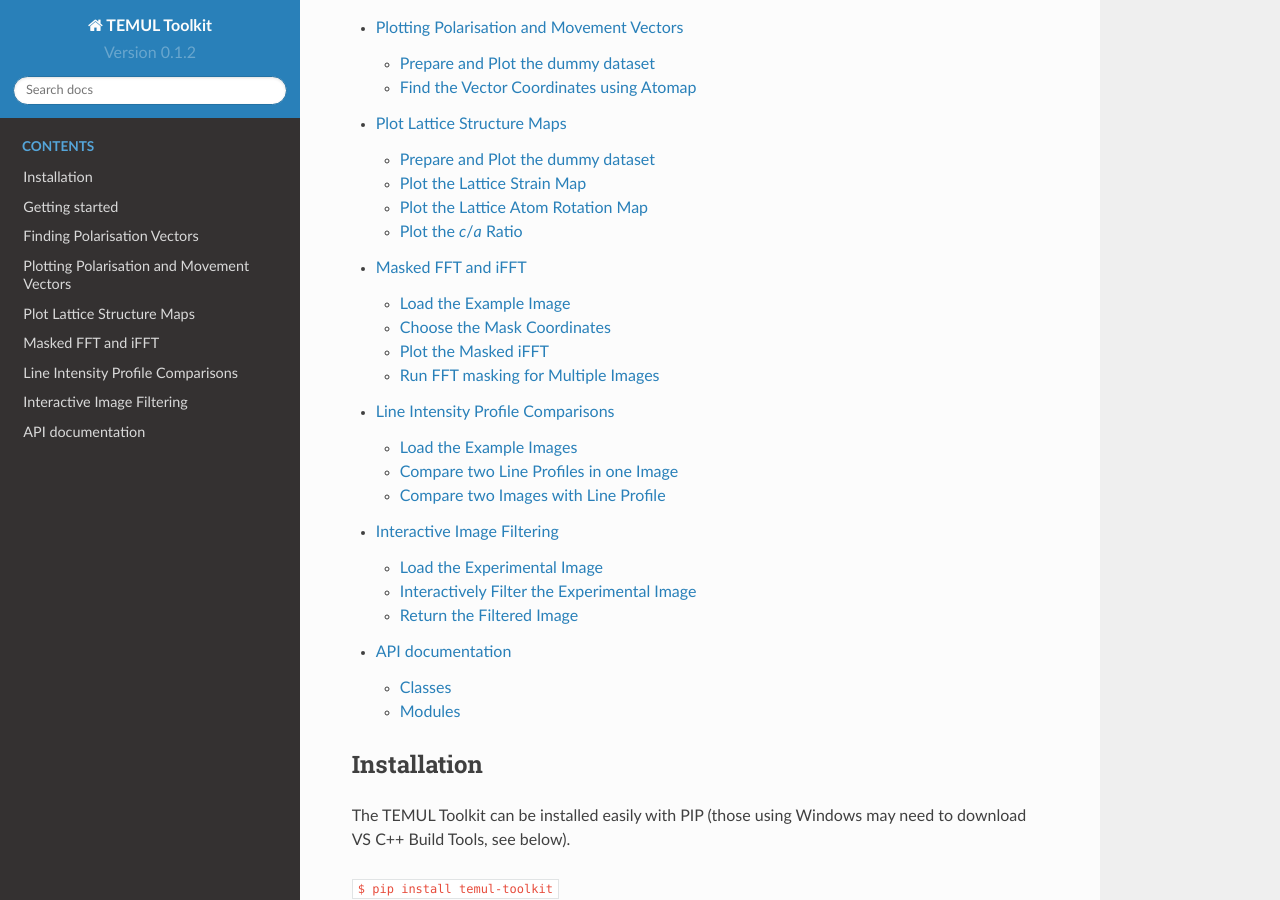
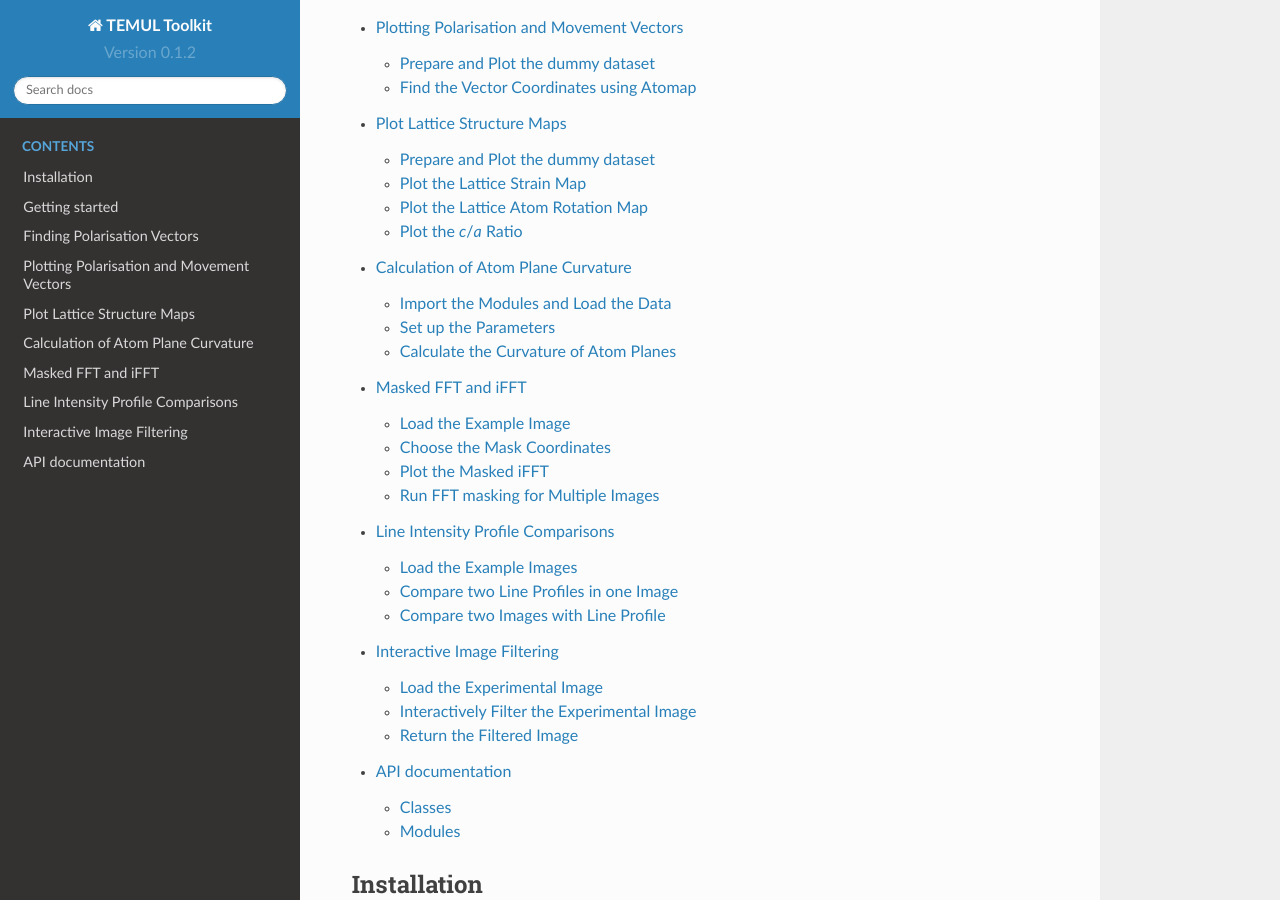
Before and after one commit to PinkShnack/TEMUL, a Sphinx documentation site: the page built from doc/index.rst, in a window 1280 px wide and 900 px high, scrolled down 1215 px. Built offline with Sphinx 7.4.7 and the Read the Docs theme 2.0.0, drawn with Linux system fonts in a browser that asks for light colours; formulas are drawn with MathJax 3.

Commit message:
readded marios branch

```diff
--- a/doc/PTO_supercrystal_hadjimichael.rst
+++ b/doc/PTO_supercrystal_hadjimichael.rst
@@ -11,7 +11,8 @@
 "publication_examples/PTO_supercrystal_hadjimichael" folder in the
 `TEMUL repository <https://github.com/PinkShnack/TEMUL>`_. The data and scripts
 used below can be downloaded from there. You can also interact with the data
-without needing any downloads. Just click this button and navigate to that same folder:
+without needing any downloads. Just click this button and navigate to that same folder,
+where you will find the python scripts and interactive python notebooks:
 
 .. image:: https://mybinder.org/badge_logo.svg
     :target: https://mybinder.org/v2/gh/PinkShnack/TEMUL/master
--- a/doc/index.rst
+++ b/doc/index.rst
@@ -36,12 +36,11 @@
    using_temul
    polarisation_vectors_tutorial
    structure_map_tutorial
+   PTO_supercrystal_hadjimichael
    masked_fft_tutorial
    line_profile_tutorial
    dg_visualiser_tutorial
    api_doc
-
-.. PTO_supercrystal_hadjimichael
 
 
 .. Look how easy it is to use:
```
Also changed, not shown: 15 other files.
